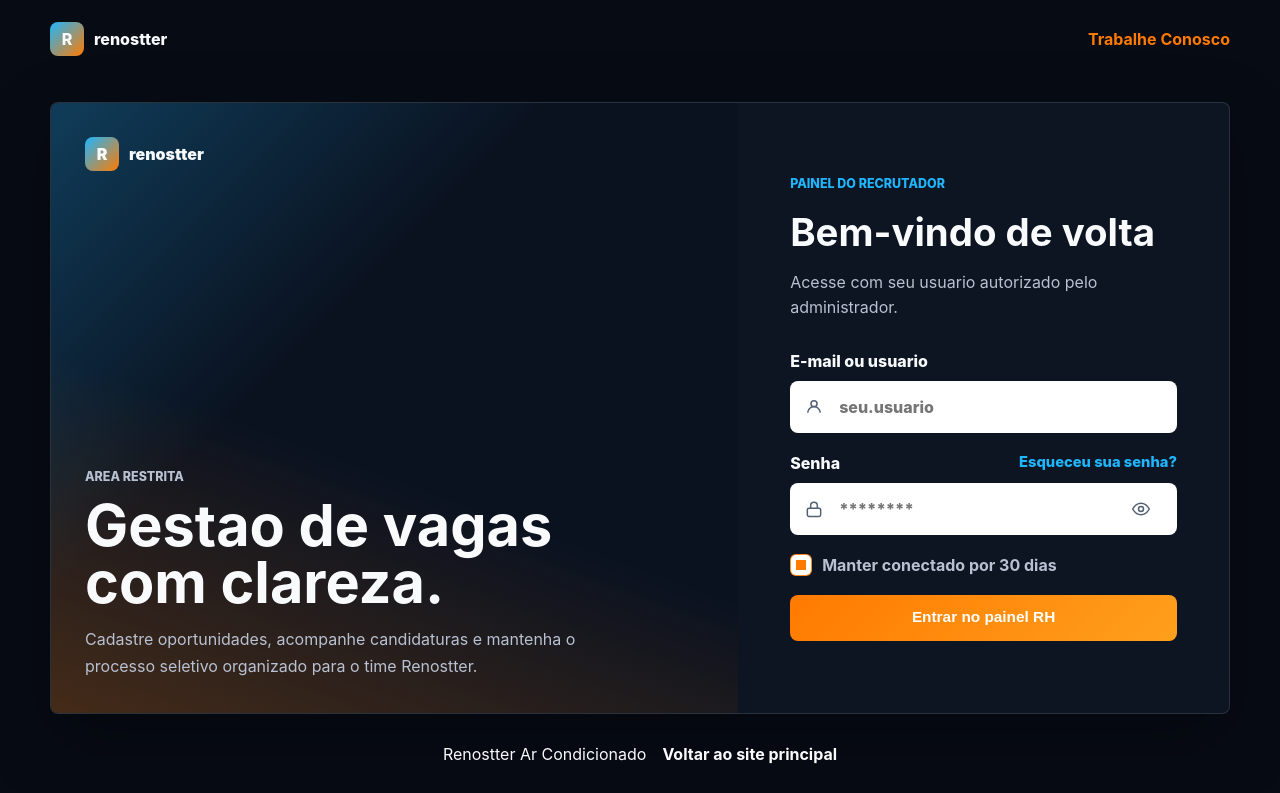
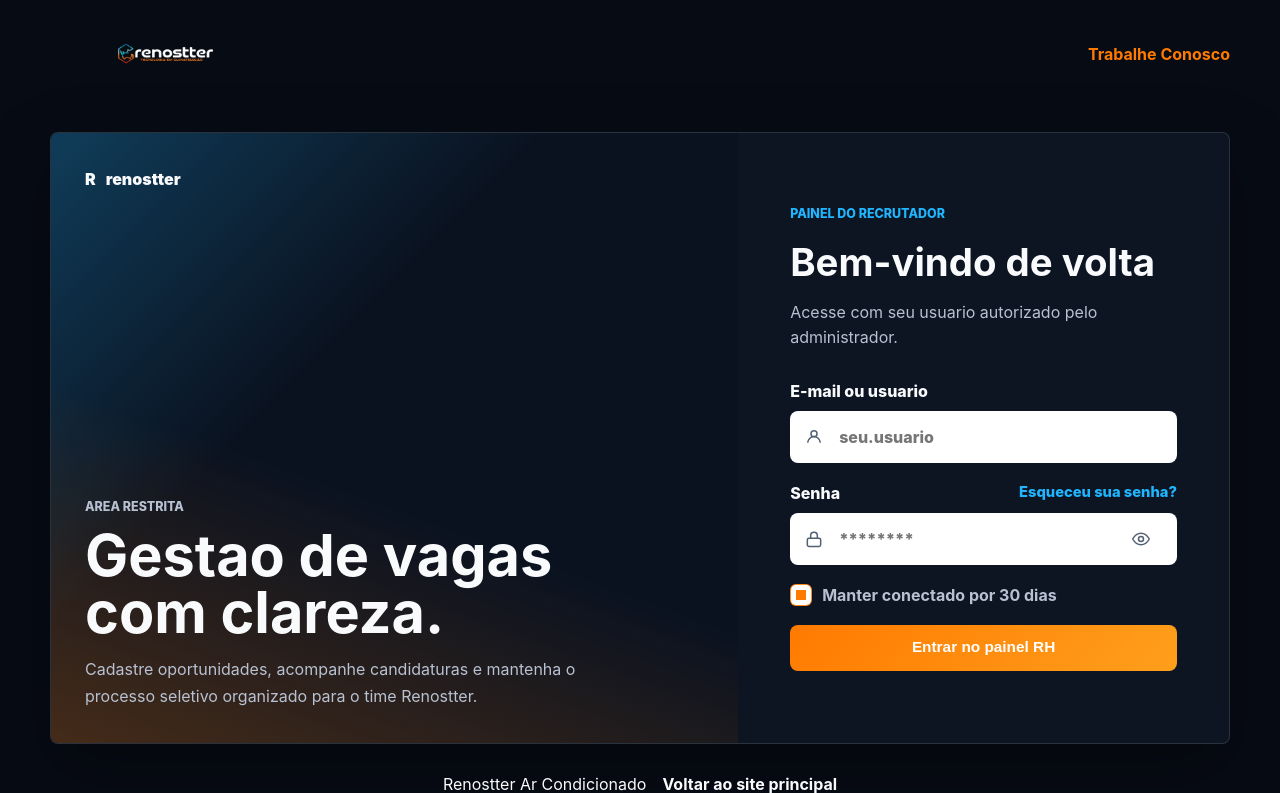
Before and after one commit to admin-renostter/Site-Renostter, a Django app: page /admin/login/?next=/admin/aprovacoes/ in a window 1280 px wide. Shown: the top 793 px of the page. Run offline with Django 5.2, Linux system fonts and the light colour scheme; parts of the project's set-up code (start-up, migrations or seed data) failed here and were passed over; grey boxes are pictures that could not be loaded.

Commit message:
Use animated Renostter logo in careers header

```diff
--- a/django-trabalhe-conosco/static/careers/careers.css
+++ b/django-trabalhe-conosco/static/careers/careers.css
@@ -59,19 +59,19 @@
 }
 
 .careers-brand {
-  gap: 10px;
+  flex: 0 0 auto;
   color: var(--career-text);
   font-weight: 800;
   text-decoration: none;
 }
 
-.careers-brand-mark {
-  display: grid;
-  place-items: center;
-  width: 34px;
-  height: 34px;
-  border-radius: 8px;
-  background: linear-gradient(135deg, var(--career-blue), var(--career-orange));
+.careers-brand-logo {
+  display: block;
+  width: clamp(190px, 18vw, 280px);
+  height: clamp(48px, 5vw, 74px);
+  object-fit: contain;
+  border: 0;
+  border-radius: 0;
 }
 
 .careers-nav {
--- a/django-trabalhe-conosco/templates/careers/base.html
+++ b/django-trabalhe-conosco/templates/careers/base.html
@@ -6,13 +6,23 @@
     <meta name="viewport" content="width=device-width, initial-scale=1">
     <title>{% block title %}Trabalhe Conosco | Renostter{% endblock %}</title>
     <link rel="stylesheet" href="/styles.css?v=20260528">
-    <link rel="stylesheet" href="{% static 'careers/careers.css' %}?v=20260602-fields">
+    <link rel="stylesheet" href="{% static 'careers/careers.css' %}?v=20260602-logo">
   </head>
   <body class="careers-django-page">
     <header class="careers-topbar">
       <a class="careers-brand" href="https://www.renostter.com/">
-        <span class="careers-brand-mark">R</span>
-        <span>renostter</span>
+        <video
+          class="careers-brand-logo"
+          autoplay
+          muted
+          loop
+          playsinline
+          preload="metadata"
+          poster="https://www.renostter.com/assets/logo.png"
+          aria-label="Renostter"
+        >
+          <source src="https://www.renostter.com/assets/logo-dinamico.webm" type="video/webm">
+        </video>
       </a>
       <nav class="careers-nav" aria-label="Navegacao principal">
         <a class="is-active" href="{% url 'careers:job_list' %}">Trabalhe Conosco</a>
```
